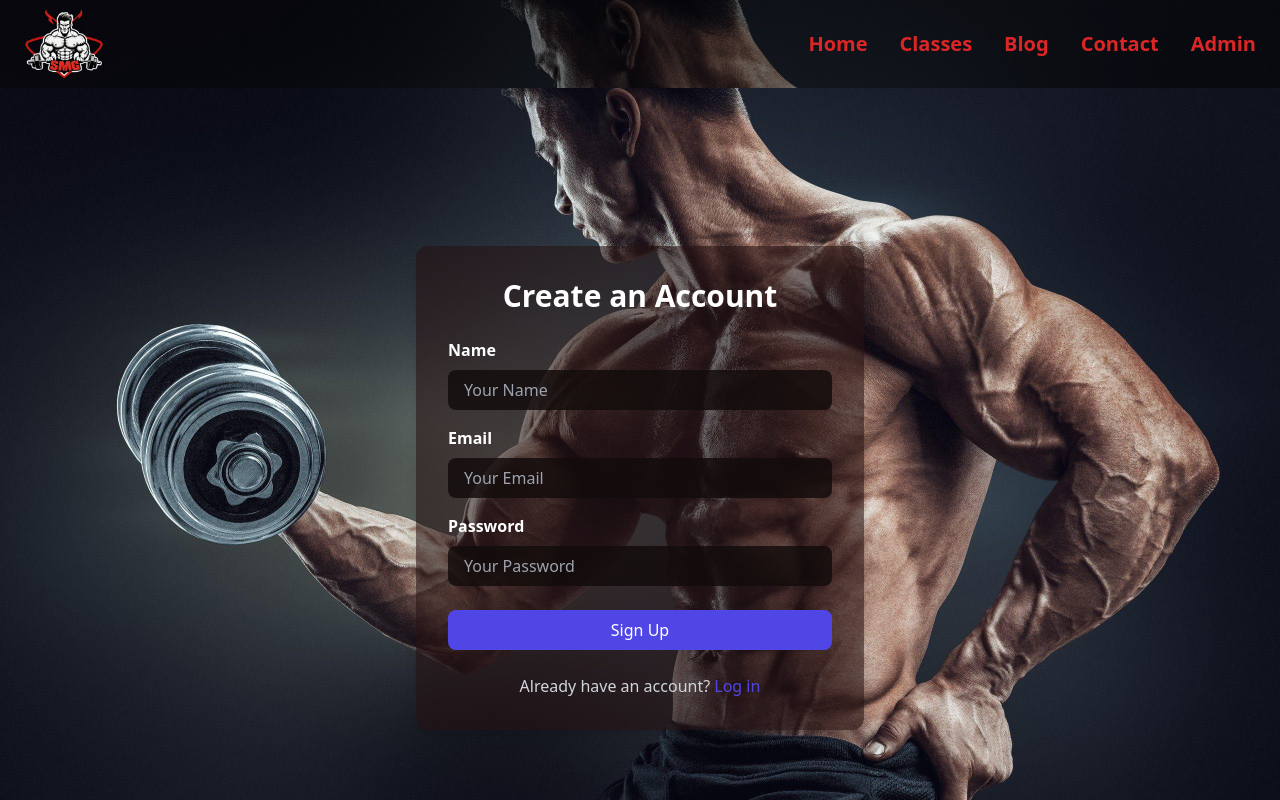
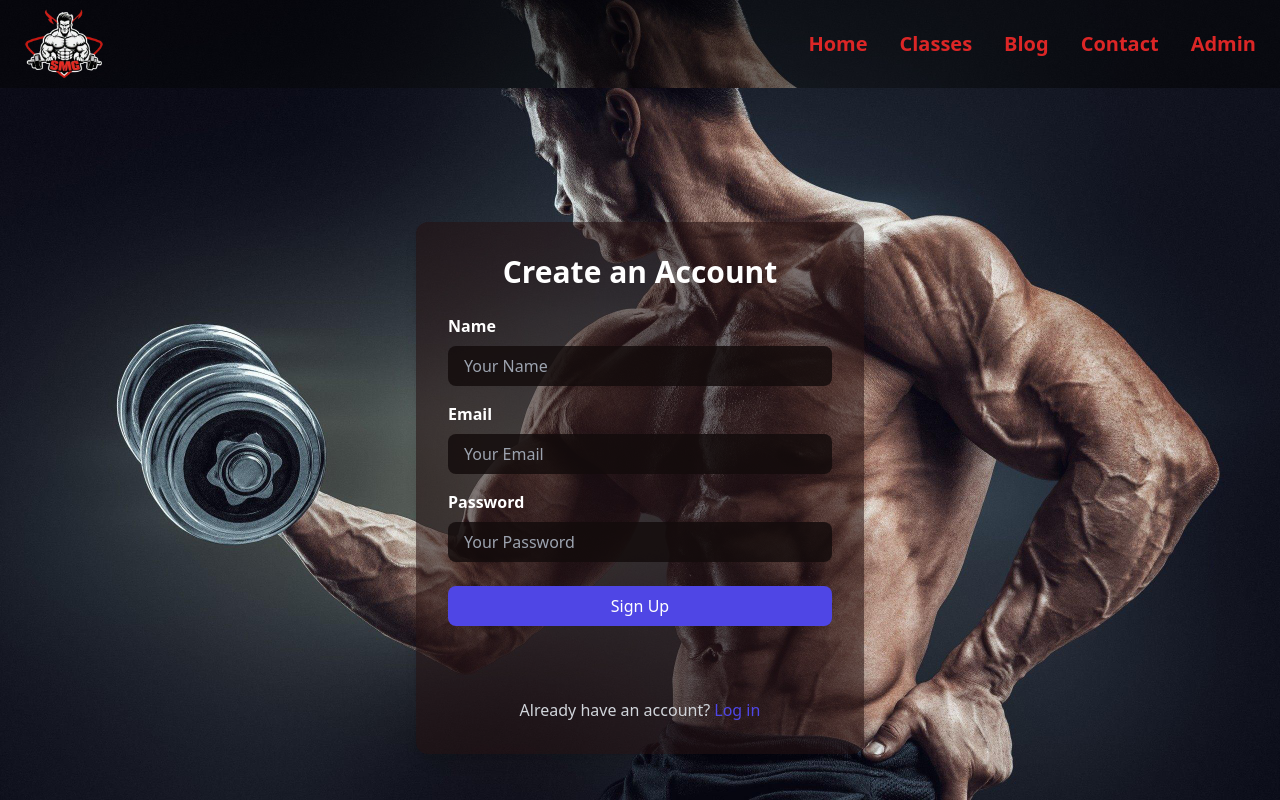
Before and after one commit to ishaq47/gym-website-frontend, a React (Create React App) app: page /signup in a window 1280 px wide. Shown: the top 800 px of the page. Built offline with nearby package versions, Linux system fonts and the light colour scheme; a web font is replaced by a local one.

Commit message:
google added

```diff
--- a/src/components/Login.jsx
+++ b/src/components/Login.jsx
@@ -38,7 +38,7 @@ function Login() {
         localStorage.setItem('token', res.data.token); // Save JWT token
         console.log(res.data, 'Data');
         setProfilePicture(res.data.user.name); // Set profile picture URL
-        navigate('/classes');
+        navigate('/');
       })
       .catch(error => {
         console.error('Error logging in with Google', error);
--- a/src/components/Signup.jsx
+++ b/src/components/Signup.jsx
@@ -3,14 +3,17 @@ import React, { useState } from 'react';
 import axios from 'axios';
 import { useNavigate } from 'react-router-dom';
 import { API_URL } from '../services/authService';
-
+import { GoogleOAuthProvider, GoogleLogin } from '@react-oauth/google';
+import { useAuth } from '../context/AuthContext';
 function Signup() {
   const [formData, setFormData] = useState({
     name: '',
     email: '',
     password: '',
   });
+  const { setProfilePicture } = useAuth();
   const navigate = useNavigate();
+
 
   const handleChange = (e) => {
     setFormData({ ...formData, [e.target.name]: e.target.value });
@@ -24,6 +27,21 @@ function Signup() {
     } catch (error) {
       console.error('Error signing up', error);
     }
+  };
+  const handleGoogleLogin = (response) => {
+    console.log('Google Login Response:', response);
+    const { credential } = response;
+    axios.post(`${API_URL}/auth/google`, { idToken: credential })
+      .then(res => {
+        console.log('Token Exchange Response:', res);
+        localStorage.setItem('token', res.data.token); // Save JWT token
+        console.log(res.data, 'Data');
+        setProfilePicture(res.data.user.name); // Set profile picture URL
+        navigate('/');
+      })
+      .catch(error => {
+        console.error('Error logging in with Google', error);
+      });
   };
 
   return (
@@ -75,16 +93,24 @@ function Signup() {
               value={formData.password}
               onChange={handleChange}
               required
-              className="w-full px-4 py-2 bg-[#130b0bd3] text-white rounded-lg focus:outline-none focus:ring-2 focus:ring-indigo-500 focus:border-transparent"
+              className="w-full px-4 py-2  bg-[#130b0bd3] text-white rounded-lg focus:outline-none focus:ring-2 focus:ring-indigo-500 focus:border-transparent"
             />
           </div>
 
           <button
             type="submit"
-            className="w-full bg-indigo-600 text-white py-2 px-4 rounded-lg hover:bg-indigo-700 focus:outline-none focus:ring-2 focus:ring-indigo-500 focus:ring-opacity-50"
+            className="w-full bg-indigo-600 text-white py-2 px-4 mb-2 rounded-lg hover:bg-indigo-700 focus:outline-none focus:ring-2 focus:ring-indigo-500 focus:ring-opacity-50"
           >
             Sign Up
           </button>
+          <GoogleOAuthProvider clientId="845640890977-tutiubdi4sc5usb67j3bo14p3a5roig7.apps.googleusercontent.com">
+            <GoogleLogin
+              onSuccess={handleGoogleLogin}
+              onError={() => {
+                console.log('Login Failed');
+              }}
+            />
+          </GoogleOAuthProvider>
         </form>
         <p className="text-center text-gray-300 mt-6">
           Already have an account?{' '}
```
